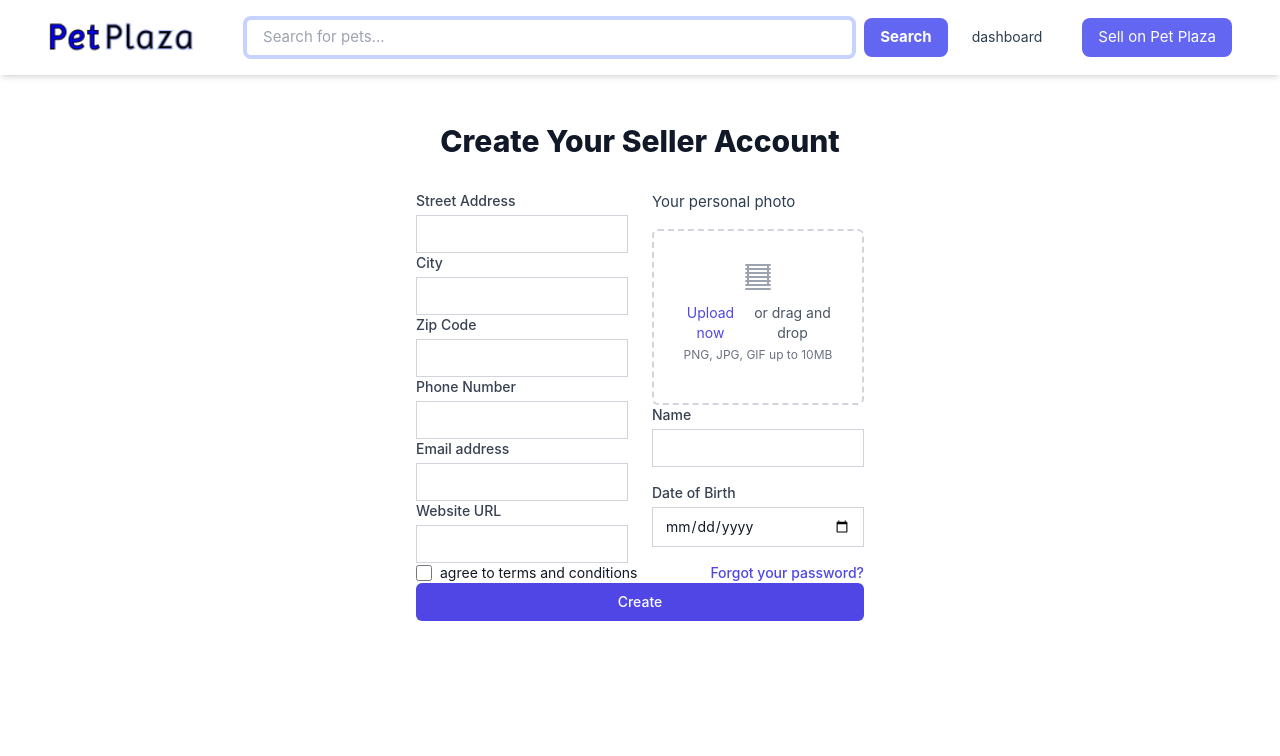
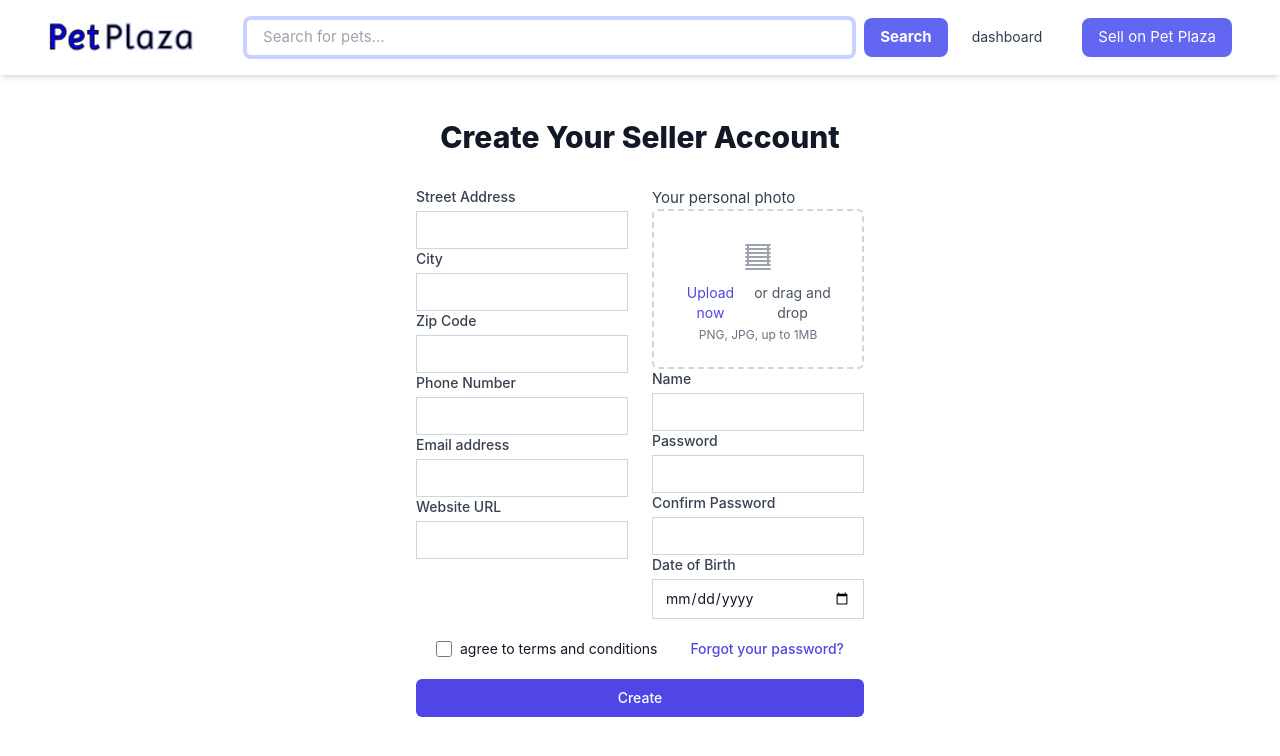
Before and after one commit to mounirelbakkali1/my-marketplace-app-front, a Vue app: page /seller/join in a window 1280 px wide. Shown: the top 756 px of the page. Built offline with nearby package versions, Linux system fonts and the light colour scheme.

Commit message:
linked create seller account to backend using axios

```diff
--- a/src/components/MainPage.vue
+++ b/src/components/MainPage.vue
@@ -106,7 +106,7 @@ export default {
         <!-- Product card -->
         <div
           class="bg-white rounded-lg shadow-md overflow-hidden"
-          v-for="product in [...products, ...products, ...products]"
+          v-for="product in [...products]"
         >
           <img
             :src="product.primary_image"
--- a/src/router/index.js
+++ b/src/router/index.js
@@ -20,9 +20,6 @@ const router = createRouter({
       path: "/dashboard",
       name: "Dashboard",
       component: SellerDashboard,
-      /*
-      beforeEnter guards only trigger when entering the route, they don't trigger when the params, query or hash change e.g. going from /users/2 to /users/3 or going from /users/2#info to /users/2#projects. They are only triggered when navigating from a different route.
-      */
       beforeEnter: (to, from, next) => {
         if (localStorage.getItem("token")) {
           next();
@@ -62,7 +59,7 @@ const router = createRouter({
       },
       beforeUpdate(to, from, next) {
         console.log("beforeUpdate");
-        next();
+        // next();
       },
     },
   ],
--- a/src/stores/counter.js
+++ b/src/stores/counter.js
@@ -1,12 +1,14 @@
-import { ref, computed } from 'vue'
-import { defineStore } from 'pinia'
+import { ref, computed } from "vue";
+import { defineStore } from "pinia";
 
-export const useCounterStore = defineStore('counter', () => {
-  const count = ref(0)
-  const doubleCount = computed(() => count.value * 2)
+export const useCounterStore = defineStore("counter", () => {
+  const count = ref(0);
+  const doubleCount = computed(() => count.value * 2);
   function increment() {
-    count.value++
+    count.value++;
   }
 
-  return { count, doubleCount, increment }
-})
+  return { count, doubleCount, increment };
+});
+// etat auth
+//
--- a/src/views/CreateSellerAccount.vue
+++ b/src/views/CreateSellerAccount.vue
@@ -1,10 +1,18 @@
 <template>
-  <div class="max-w-7xl mx-auto py-6 sm:px-6 lg:px-8">
+  <div class="max-w-7xl mx-auto py-6 sm:px-6 lg:px-8 lg:p-3 main">
     <div class="max-w-md mx-auto">
       <h2 class="mt-6 text-center text-3xl font-extrabold text-gray-900">
         Create Your Seller Account
       </h2>
 
+      <!-- loop throught errors if exist -->
+      <div v-if="errors" class="mt-4">
+        <ul class="list-disc list-inside text-sm text-red-600">
+          <li v-for="error in errors" :key="error">
+            {{ error[0] }}
+          </li>
+        </ul>
+      </div>
       <div class="mt-8">
         <form @submit.prevent="submit">
           <div class="grid grid-cols-2 gap-6">
@@ -20,7 +28,7 @@
                 <div class="mt-1">
                   <input
                     type="text"
-                    name="street_address"
+                    name="street"
                     id="street_address"
                     class="appearance-none rounded-none relative block w-full px-3 py-2 border border-gray-300 placeholder-gray-500 text-gray-900 focus:outline-none focus:ring-indigo-500 focus:border-indigo-500 focus:z-10 sm:text-sm"
                     required
@@ -54,7 +62,7 @@
                 <div class="mt-1">
                   <input
                     type="text"
-                    name="zipcode"
+                    name="zip_code"
                     id="zipcode"
                     class="appearance-none rounded-none relative block w-full px-3 py-2 border border-gray-300 placeholder-gray-500 text-gray-900 focus:outline-none focus:ring-indigo-500 focus:border-indigo-500 focus:z-10 sm:text-sm"
                     required
@@ -105,7 +113,7 @@
                 <div class="mt-1">
                   <input
                     type="url"
-                    name="website"
+                    name="websiteUrl"
                     id="website"
                     class="appearance-none rounded-none relative block w-full px-3 py-2 border border-gray-300 placeholder-gray-500 text-gray-900 focus:outline-none focus:ring-indigo-500 focus:border-indigo-500 focus:z-10 sm:text-sm"
                     required
@@ -161,7 +169,7 @@
                     </label>
                     <p class="pl-1">or drag and drop</p>
                   </div>
-                  <p class="text-xs text-gray-500">PNG, JPG, GIF up to 10MB</p>
+                  <p class="text-xs text-gray-500">PNG, JPG, up to 1MB</p>
                 </div>
               </div>
               <div>
@@ -175,6 +183,40 @@
                   <input
                     type="text"
                     name="name"
+                    id="name"
+                    class="appearance-none rounded-none relative block w-full px-3 py-2 border border-gray-300 placeholder-gray-500 text-gray-900 focus:outline-none focus:ring-indigo-500 focus:border-indigo-500 focus:z-10 sm:text-sm"
+                    required
+                  />
+                </div>
+              </div>
+              <div>
+                <label
+                  for="name"
+                  class="block text-sm font-medium text-gray-700"
+                >
+                  Password
+                </label>
+                <div class="mt-1">
+                  <input
+                    type="password"
+                    name="password"
+                    id="name"
+                    class="appearance-none rounded-none relative block w-full px-3 py-2 border border-gray-300 placeholder-gray-500 text-gray-900 focus:outline-none focus:ring-indigo-500 focus:border-indigo-500 focus:z-10 sm:text-sm"
+                    required
+                  />
+                </div>
+              </div>
+              <div>
+                <label
+                  for="name"
+                  class="block text-sm font-medium text-gray-700"
+                >
+                  Confirm Password
+                </label>
+                <div class="mt-1">
+                  <input
+                    type="password"
+                    name="password_confirmation"
                     id="name"
                     class="appearance-none rounded-none relative block w-full px-3 py-2 border border-gray-300 placeholder-gray-500 text-gray-900 focus:outline-none focus:ring-indigo-500 focus:border-indigo-500 focus:z-10 sm:text-sm"
                     required
@@ -200,16 +242,17 @@
               </div>
             </div>
           </div>
-          <div class="flex items-center justify-between">
+          <div class="flex items-center justify-between p-5">
             <div class="flex items-center">
               <input
-                id="remember-me"
-                name="remember-me"
+                id="agree-terms"
+                name="agree"
                 type="checkbox"
                 class="h-4 w-4 text-indigo-600 focus:ring-indigo-500 border-gray-300 rounded"
               />
               <label for="remember-me" class="ml-2 block text-sm text-gray-900">
-                agree to <a href="">terms and conditions</a>
+                agree to
+                <a href="" class="text-indigo">terms and conditions</a>
               </label>
             </div>
 
@@ -238,25 +281,55 @@
 </template>
 
 <script>
+import axios from "axios";
 export default {
   name: "CreateSellerAccount",
   data() {
     return {
-      street_address: "",
+      street: "",
       imagePreview: null,
       selectedFile: null,
       city: "",
-      zipcode: "",
+      zip_code: "",
       phone: "",
       email: "",
-      website: "",
+      websiteUrl: "",
       name: "",
+      password: "",
+      password_confirmation: "",
       dob: "",
+      errors: null,
     };
   },
   methods: {
     submit() {
-      console.log("submit");
+      // set the headers
+      const config = {
+        headers: {
+          "Content-Type": "application/json",
+        },
+      };
+      const data = new FormData();
+      data.append("image", this.selectedFile);
+      data.append("street", this.street);
+      data.append("city", this.city);
+      data.append("zip_code", this.zip_code);
+      data.append("phone", this.phone);
+      data.append("email", this.email);
+      data.append("websiteUrl", this.websiteUrl);
+      data.append("name", this.name);
+      data.append("password", this.password);
+      data.append("password_confirmation", this.password_confirmation);
+      // set headers to axio
+      axios
+        .post("http://localhost:8000/api/v1/sellers", data, config)
+        .then((res) => {
+          console.log(res);
+        })
+        .catch((error) => {
+          console.log(error.response.data);
+          this.errors = error.response.data.errors;
+        });
     },
     previewImage(event) {
       this.selectedFile = event.target.files[0];
@@ -271,3 +344,9 @@ export default {
   },
 };
 </script>
+
+<style scoped>
+.main {
+  padding: 20px;
+}
+</style>
```
